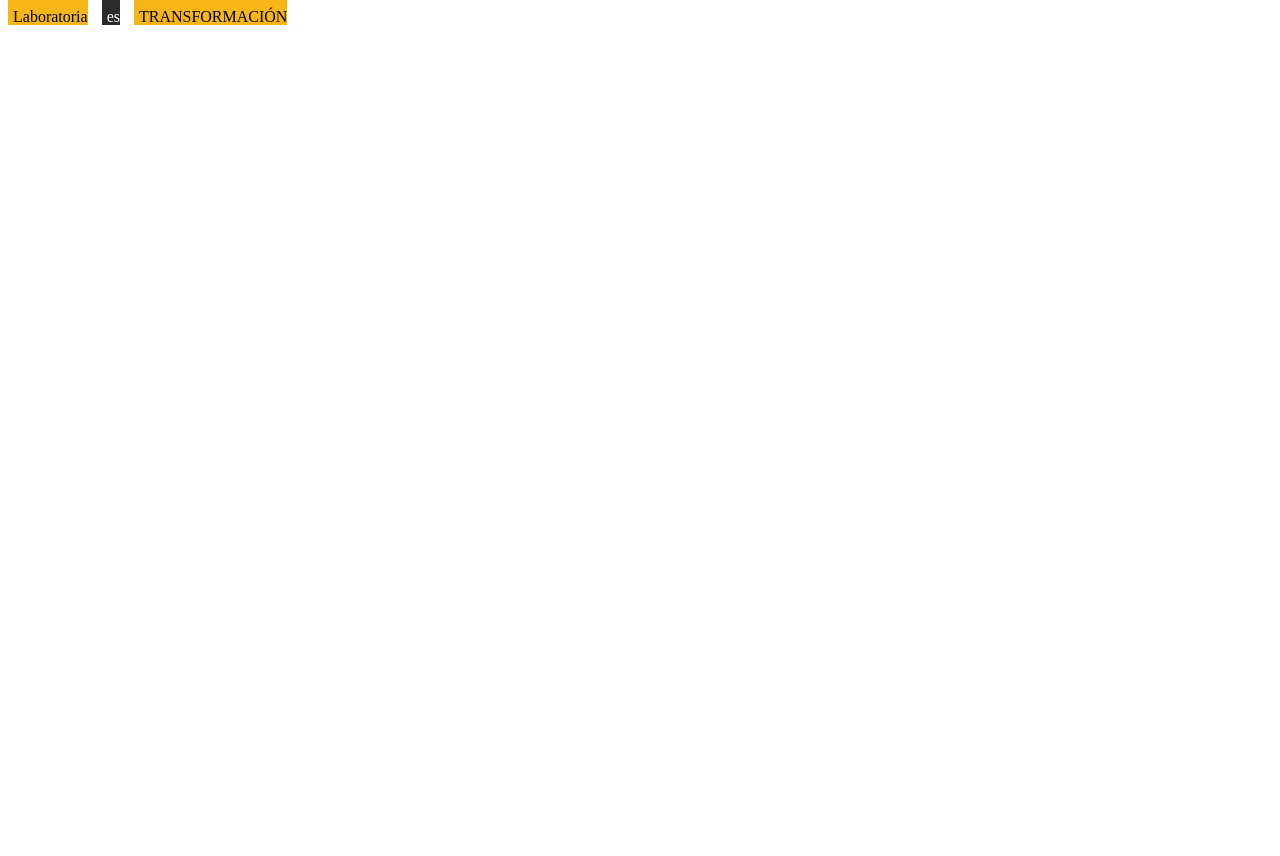
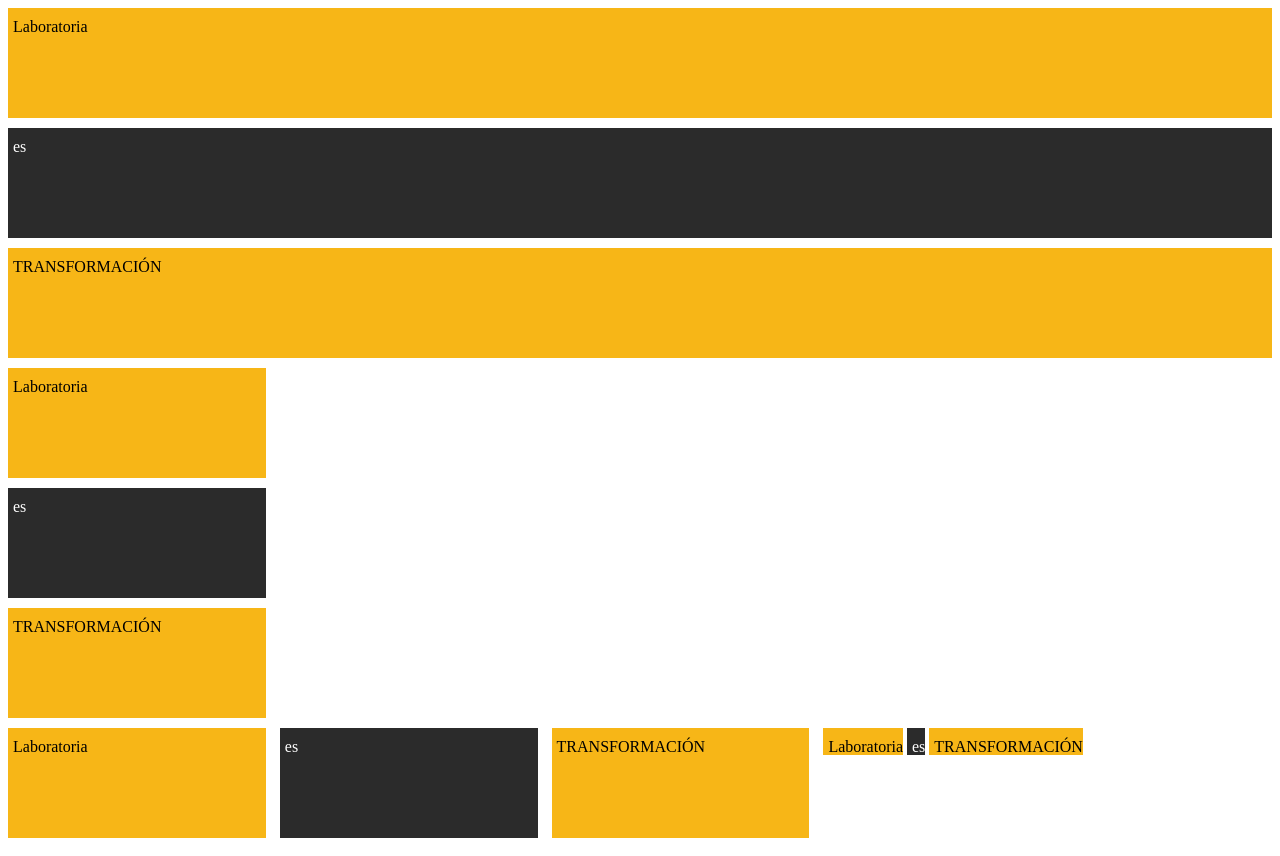
Before and after one commit to AnarynElanor/ejercicios-guiados-sprint2, a plain HTML site: page index.html in a window 1280 px wide. Before the commit the page ends 800 px from the top, so only its background shows below. Drawn offline with Linux system fonts and the light colour scheme; files whose address does not match are found by name.

Commit message:
Archivo con las 4 etapas

```diff
--- a/css/main.css
+++ b/css/main.css
@@ -1,16 +1,24 @@
 div{
 
-	width: 20%; /*Segunda parte*/
 	height: 100px;
  	padding: 10px 0px  0px 5px;
  	margin-bottom: 10px;
 
- 	/*3era parte*/
- 	/*display: inline-block;*/
+}
+
+
+
+.div2{
+
+	width: 20%;
+}
+.div3{
+	width: 20%;
  	margin-right: 10px;
-
- 	/*4ta parte*/
- 	display: inline
+	display: inline-block;
+}
+.div4{
+	display: inline;
 }
 
 .bandera-amarilla{
--- a/index.html
+++ b/index.html
@@ -11,6 +11,19 @@
 	<div class="bandera-gris">es</div>
 	<div class="bandera-amarilla">TRANSFORMACIÓN</div>
 
+	<div class="bandera-amarilla div2">Laboratoria</div>
+	<div class="bandera-gris div2">es</div>
+	<div class="bandera-amarilla div2">TRANSFORMACIÓN</div>
+
+	<div class="bandera-amarilla div3">Laboratoria</div>
+	<div class="bandera-gris div3">es</div>
+	<div class="bandera-amarilla div3">TRANSFORMACIÓN</div>
+
+
+	<div class="bandera-amarilla div4">Laboratoria</div>
+	<div class="bandera-gris div4">es</div>
+	<div class="bandera-amarilla div4">TRANSFORMACIÓN</div>
+
 
 	<script type="text/javascript" src="app.js"></script>
 </body>
```
